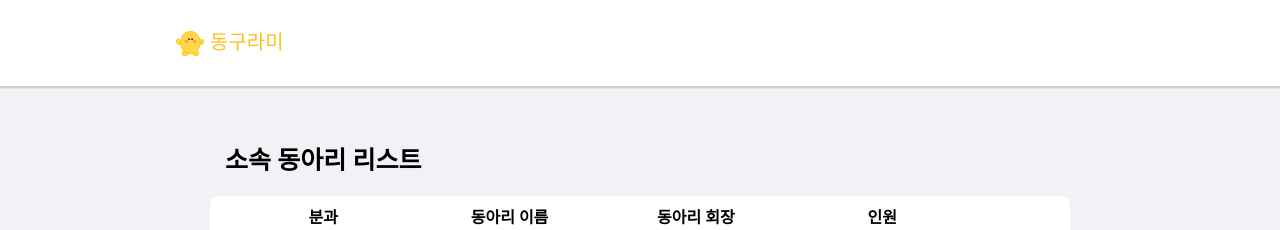
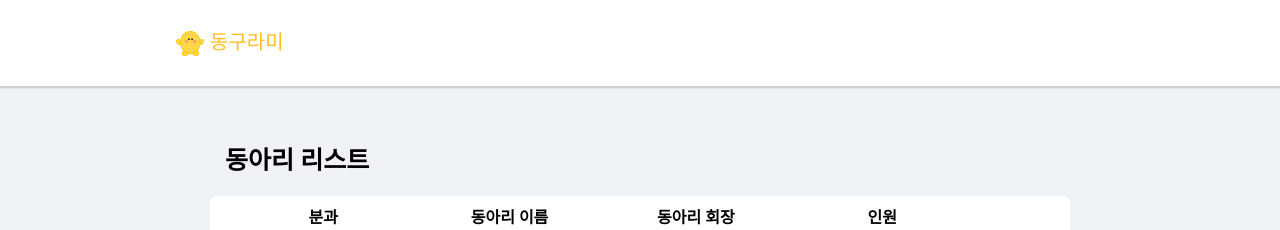
Before and after one commit to USW-Circle-Link/USW-Circle-Link-Web, a Vue app: page /adminmain/clublist in a window 1280 px wide. Shown: the top 230 px of the page. Built offline with nearby package versions, Linux system fonts and the light colour scheme; no server answers.

Commit message:
메인페이지 제목명 변경

```diff
--- a/src/components/Admin/ClubList.vue
+++ b/src/components/Admin/ClubList.vue
@@ -1,6 +1,6 @@
 <template>
-  <div class="title">소속 동아리 리스트</div>
-  <!-- 소속 동아리 리스트 -->
+  <div class="title">동아리 리스트</div>
+  <!-- 동아리 리스트 -->
   <div class="header">
     <div class="header-row">
       <div class="header-item-department">분과</div>
```
